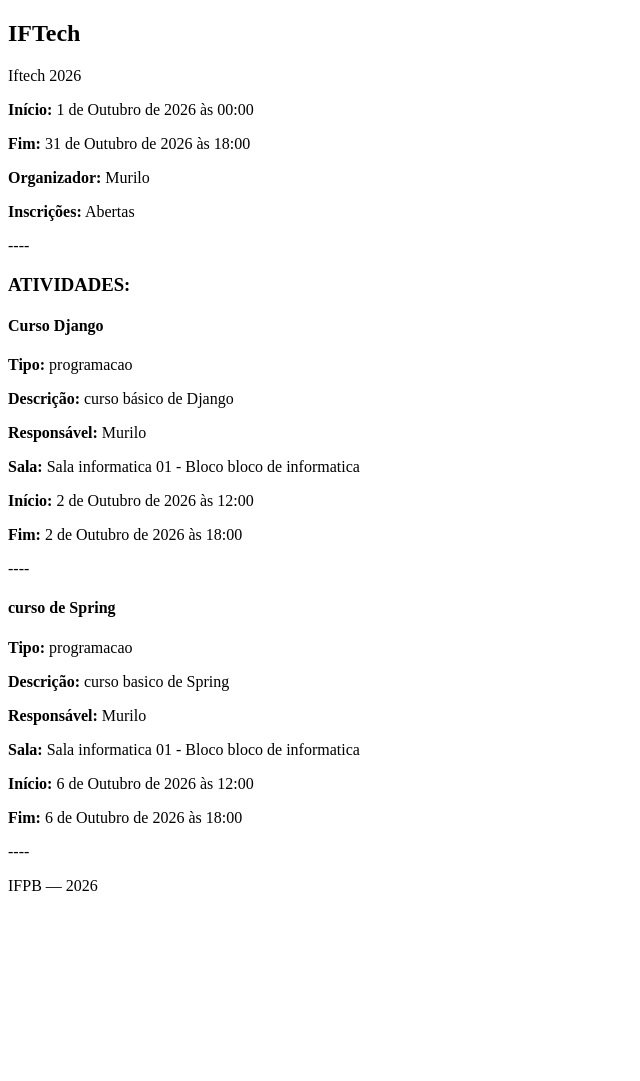
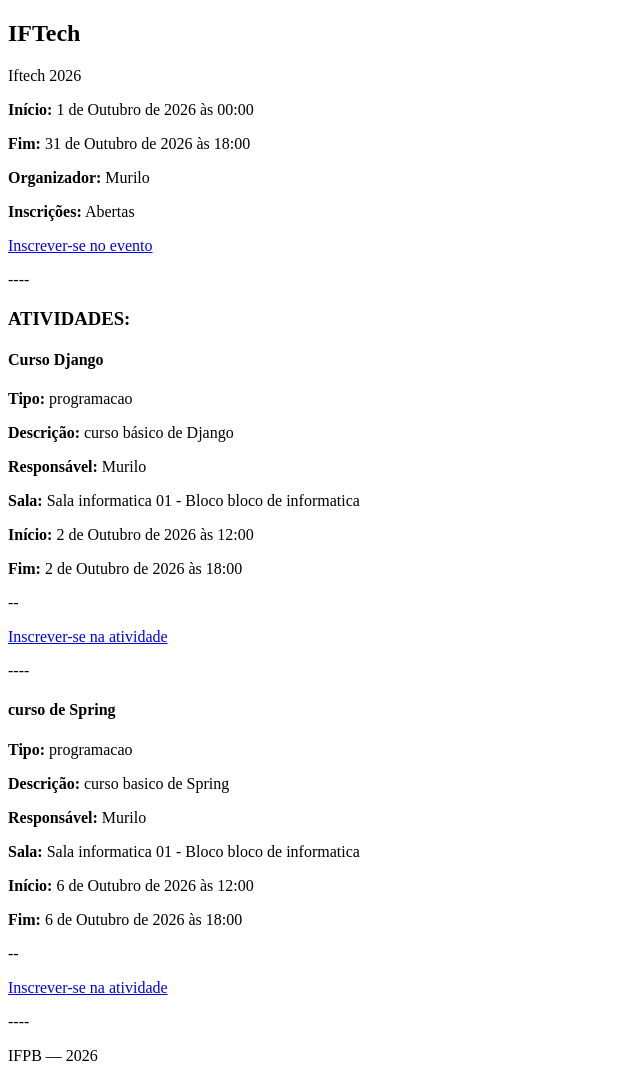
Before and after one commit to Muciri/eventos, a Django app: page /evento/1 in a window 1280 px wide. Shown: the part 62-1143 px from the top of the page, without its empty margins (0-640 px from the left). Before the commit the page ends 953 px from the top, so only its background shows below. Run offline with Django 5.2, Linux system fonts and the light colour scheme; a user stored in the database is signed in; data comes from the database, SQL or seed files in the repository; both versions use the stored data as it was after the commit.

Commit message:
feat: RF6 — Inscrição em atividade e RF7 — Cancelamentos

```diff
--- a/eventos/templates/eventos/detalhe_evento.html
+++ b/eventos/templates/eventos/detalhe_evento.html
@@ -1,6 +1,12 @@
 {% extends "base.html" %}
 
 {% block conteudo %}
+
+    {% if messages %}
+        {% for message in messages %}
+            <p>{{ message }}</p>
+        {% endfor %}
+    {% endif %}
 
     <article>
         <h2>{{ evento.nome }}</h2>
@@ -24,7 +30,15 @@
         </p>
     </article>
 
-    <!-- mudar isso -->
+    {% if perms.eventos.add_inscricaoevento %}
+        {% if inscrito_no_evento %}
+            <a href="{% url 'eventos:desinscrever_evento' evento.id %}">Desinscrever-se do evento</a>
+        {% else %}
+            <a href="{% url 'eventos:inscrever-se_evento' evento.id %}">Inscrever-se no evento</a>
+        {% endif %}
+        <br>
+    {% endif %}
+
     {% if evento.organizador == user %}
         <a href="{% url 'eventos:criar_atividade' evento.id %}">Criar atividade para este evento</a>
         <br>
@@ -60,9 +74,19 @@
         </article>
 
         {% if evento.organizador == user %}
+            <p> -- </p>
             <a href="{% url 'eventos:editar_atividade' atividade.id %}">Editar</a>
             <br>
             <a href="{% url 'eventos:excluir_atividade' atividade.id %}">Excluir</a>
+        {%endif%}
+
+        {% if perms.eventos.add_inscricaoatividade %}
+            <p> -- </p>
+            {% if atividade.ja_inscrito %}
+                <a href="{% url 'eventos:desinscrever_atividade' atividade.id %}">Desinscrever-se da atividade</a>
+            {%else%}
+                <a href="{% url 'eventos:inscrever-se_atividade' atividade.id %}">Inscrever-se na atividade</a>
+            {%endif%}
         {%endif%}
 
         <p>----</p>
--- a/eventos/templates/eventos/programacao.html
+++ b/eventos/templates/eventos/programacao.html
@@ -3,6 +3,12 @@
 {% block conteudo %}
 
     <h1>EVENTOS!</h1>
+
+    {% if messages %}
+        {% for message in messages %}
+            <p>{{ message }}</p>
+        {% endfor %}
+    {% endif %}
 
     {% if perms.eventos.add_evento %}
         <br>
--- a/eventos/urls.py
+++ b/eventos/urls.py
@@ -14,6 +14,10 @@ urlpatterns = [
     path('evento/<int:evento_id>/criar-atividade/', views.criar_atividade, name='criar_atividade'),
     path('atividade/<int:atividade_id>/editar/', views.editar_atividade, name='editar_atividade'),
     path('atividade/<int:atividade_id>/excluir/', views.excluir_atividade, name='excluir_atividade'),
+    path('inscrever_evento/<int:evento_id>', views.inscrever_evento, name='inscrever-se_evento'),
+    path('inscrever_atividade/<int:atividade_id>', views.inscrever_atividade, name='inscrever-se_atividade'),
+    path('atividade/<int:atividade_id>/desinscrever/', views.desinscrever_atividade, name='desinscrever_atividade'),
+    path('evento/<int:evento_id>/desinscrever/', views.desinscrever_evento, name='desinscrever_evento'),
     path('minha_agenda', views.minha_agenda, name='minha_agenda'),
     path('painel_organizador', views.painel_organizador, name='painel_organizador'),
 ]
--- a/eventos/views.py
+++ b/eventos/views.py
@@ -4,10 +4,10 @@ from django.views import View
 from django.contrib.auth.decorators import login_required
 from django.contrib import messages
 
-from .models import Evento, Atividade, InscricaoEvento
+from .models import Evento, Atividade, InscricaoEvento, InscricaoAtividade
 from .forms import EventoForm, AtividadeForm
 
-from django.db.models import Count, F, Case, When, Value, IntegerField
+from django.db.models import Count, F, Case, When, Value, IntegerField, Exists, OuterRef
 
 def main(request):
     return render(request, "eventos/main.html")
@@ -18,8 +18,29 @@ def programacao(request):
 
 def detalhe_evento(request, id):
     evento = get_object_or_404(Evento, id=id)
-    atividades = Atividade.objects.filter(evento=evento)
-    return render(request, 'eventos/detalhe_evento.html', {'evento': evento, 'atividades': atividades})
+
+    inscrito_no_evento = InscricaoEvento.objects.filter(
+        evento=evento,
+        participante=request.user
+    ).exists()
+
+    atividades = Atividade.objects.filter(
+        evento=evento
+    ).annotate(
+        ja_inscrito=Exists(
+            InscricaoAtividade.objects.filter(
+                atividade=OuterRef('pk'),
+                inscricao_evento__evento=evento,
+                inscricao_evento__participante=request.user
+            )
+        )
+    )
+
+    return render(request, 'eventos/detalhe_evento.html', {
+        'evento': evento,
+        'atividades': atividades,
+        'inscrito_no_evento': inscrito_no_evento,
+    })
 
 @login_required
 def minha_agenda(request):
@@ -239,6 +260,116 @@ def excluir_atividade(request, atividade_id):
     return render(request,'eventos/excluir_atividade.html', {'atividade': atividade,'evento': evento})
 
 @login_required
+def inscrever_evento(request, evento_id):
+    evento = get_object_or_404(Evento, id=evento_id)
+
+    if request.method == 'POST':
+        inscricao_existente = InscricaoEvento.objects.filter(
+            evento=evento,
+            participante=request.user
+        )
+
+        if inscricao_existente.exists():
+            messages.error(request, 'Você já está inscrito neste evento.')
+            return redirect("eventos:programacao")
+
+        if not evento.inscricoes_abertas:
+            messages.error(request, 'As inscrições deste evento estão fechadas.')
+            return redirect("eventos:programacao")
+
+        InscricaoEvento.objects.create(
+            evento=evento,
+            participante=request.user
+        )
+
+        return redirect("eventos:programacao")
+
+    return render(request, 'eventos/inscrever-se_evento.html')
+
+@login_required
+def inscrever_atividade(request, atividade_id):
+    atividade = get_object_or_404(Atividade, id=atividade_id)
+
+    inscricao_evento = InscricaoEvento.objects.filter(
+        evento=atividade.evento,
+        participante=request.user
+    ).first()
+
+    if not inscricao_evento:
+        messages.error(request, 'Você não está inscrito neste evento.')
+        return redirect("eventos:programacao")
+
+    if request.method == "POST":
+        inscricao_existente = InscricaoAtividade.objects.filter(
+            inscricao_evento=inscricao_evento,
+            atividade=atividade
+        ).exists()
+
+        if inscricao_existente:
+            messages.error(request, 'Você já está inscrito nesta atividade.')
+            return redirect("eventos:programacao")
+
+        quantidade_inscritos = InscricaoAtividade.objects.filter(
+            atividade=atividade
+        ).count()
+
+        capacidade_sala = atividade.sala.capacidade
+
+        if quantidade_inscritos >= capacidade_sala:
+            messages.error(request, 'A sala está lotada.')
+            return redirect("eventos:programacao")
+
+        InscricaoAtividade.objects.create(
+            inscricao_evento=inscricao_evento,
+            atividade=atividade
+        )
+
+        return redirect("eventos:programacao")
+
+    return render(request, 'eventos/inscrever-se_atividade.html')
+
+@login_required
+def desinscrever_evento(request, evento_id):
+    evento = get_object_or_404(Evento, id=evento_id)
+
+    inscricao_evento = InscricaoEvento.objects.filter(evento=evento, participante=request.user).first()
+
+    if not inscricao_evento:
+        messages.error(request, 'Você não está inscrito neste evento.')
+        return redirect("eventos:programacao")
+
+    if request.method == "POST":
+        InscricaoAtividade.objects.filter(inscricao_evento=inscricao_evento).delete()
+        inscricao_evento.delete()
+        messages.success(request, 'Você saiu do evento e de todas as suas atividades.')
+
+        return redirect("eventos:programacao")
+
+    return render(request, 'eventos/desinscrever-se_evento.html', {'evento': evento})
+
+@login_required
+def desinscrever_atividade(request, atividade_id):
+    atividade = get_object_or_404(Atividade, id=atividade_id)
+    inscricao_evento = InscricaoEvento.objects.filter(evento=atividade.evento, participante=request.user).first()
+
+    if not inscricao_evento:
+        messages.error(request, 'Você não está inscrito neste evento.')
+        return redirect("eventos:programacao")
+
+    inscricao = InscricaoAtividade.objects.filter(inscricao_evento=inscricao_evento, atividade=atividade).first()
+
+    if not inscricao:
+        messages.error(request, 'Você não está inscrito nesta atividade.')
+        return redirect("eventos:programacao")
+
+    if request.method == "POST":
+        inscricao.delete()
+        messages.success(request,'Você saiu da atividade com sucesso.')
+        return redirect("eventos:programacao")
+
+    return render(request, 'eventos/desinscrever-se_atividade.html', {'atividade': atividade})
+
+@login_required
 def painel_organizador(request):
     atividades = Atividade.objects.filter(responsavel = request.user).annotate(
         quantidade_inscritos = Count("inscricoes")
@@ -252,4 +383,4 @@ def painel_organizador(request):
         output_field=IntegerField()
     ))
 
-    return render(request, 'eventos/painel_organizador.html', {'atividades': atividades})
+    return render(request, 'eventos/inscrever-se_evento.html', {'atividades': atividades})
```
Also changed, not shown: eventos/templates/eventos/desinscrever-se_atividade.html (added, +29 -0 lines), eventos/templates/eventos/desinscrever-se_evento.html (added, +28 -0 lines), eventos/templates/eventos/inscrever-se_atividade.html (added, +26 -0 lines), eventos/templates/eventos/inscrever-se_evento.html (added, +26 -0 lines), db.sqlite3.
